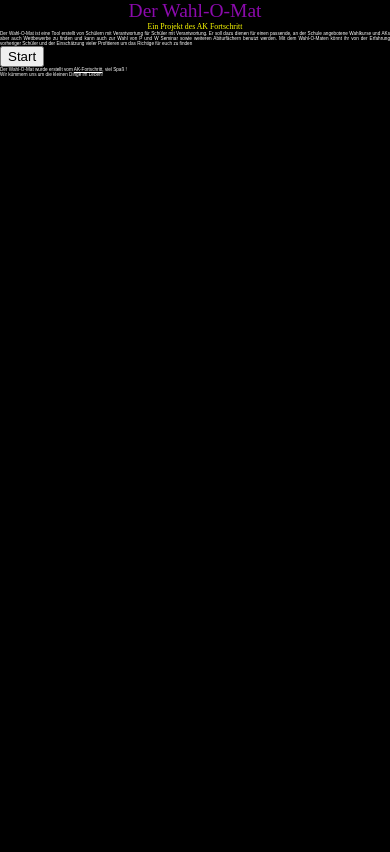
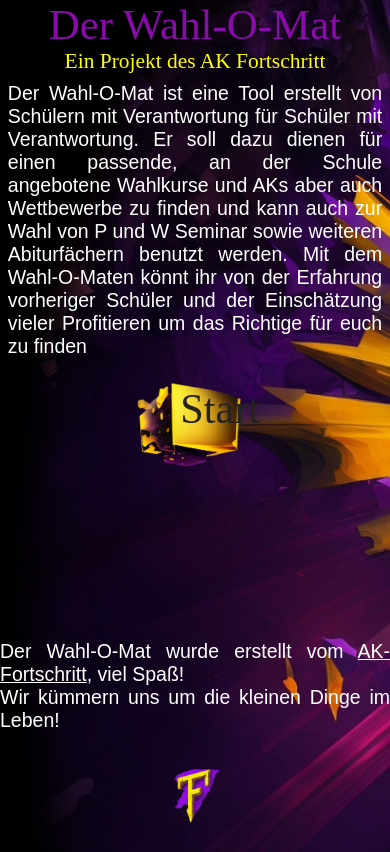
Before and after one commit to AKFortschritt/wahlomat, a React (Create React App) app: page / in a window 390 px wide. Built offline with nearby package versions, Linux system fonts and the light colour scheme.

Commit message:
CSS changes

```diff
--- a/src/App.css
+++ b/src/App.css
@@ -37,12 +37,11 @@
 @import url('https://fonts.googleapis.com/css2?family=Gloock&family=Montserrat:wght@100&display=swap');
 
 body {
-  background-repeat: no-repeat;
   background-color: black;
   font-family: 'Montserrat', sans-serif;
 }
 
-#page, #root {
+#root {
   width: 100%;
   height: 100%;
 }
@@ -71,3 +70,7 @@
   color: #ffffff;
   text-decoration: underline;
 }
+
+a:hover{
+  color: yellow;
+}
--- a/src/pages/HomePage/HomePage.tsx
+++ b/src/pages/HomePage/HomePage.tsx
@@ -10,26 +10,23 @@
 
     const navigate = useNavigate();
 
-    return <div id = "page">
-                <div id="header">
-                    <h1 id="header1">Der Wahl-O-Mat</h1>
-                    <h2 id="header2">Ein Projekt des AK Fortschritt</h2>
-                </div>
-                <div id="content">
-                    <div id="main">
-                        <p id="explanation">Der Wahl-O-Mat ist eine Tool erstellt von Schülern mit Verantwortung für Schüler mit Verantwortung. Er soll dazu dienen für einen passende, an der Schule angebotene Wahlkurse und AKs aber auch Wettbewerbe zu finden und kann auch zur Wahl von P und W Seminar sowie weiteren Abiturfächern benutzt werden. Mit dem Wahl-O-Maten könnt ihr von der Erfahrung vorheriger Schüler und der Einschätzung vieler Profitieren um das Richtige für euch zu finden</p>
-                        <div id="start-container">
-                            <button id="start" className="animate float animate--infinite animate--slow"
-                                onClick = {() =>  navigate("/questions")}>Start</button>
+    return <div id="HPage">
+                <div id="HContent">
+                    <h1>Der Wahl-O-Mat</h1>
+                    <h2>Ein Projekt des AK Fortschritt</h2>
+                    <div id="HMain">
+                        <p>Der Wahl-O-Mat ist eine Tool erstellt von Schülern mit Verantwortung für Schüler mit Verantwortung. Er soll dazu dienen für einen passende, an der Schule angebotene Wahlkurse und AKs aber auch Wettbewerbe zu finden und kann auch zur Wahl von P und W Seminar sowie weiteren Abiturfächern benutzt werden. Mit dem Wahl-O-Maten könnt ihr von der Erfahrung vorheriger Schüler und der Einschätzung vieler Profitieren um das Richtige für euch zu finden</p>
+                        <div id="HStartContainer">
+                            <button id="HStartBtn" className="animate" onClick = {() =>  navigate("/questions")}>Start</button>
                         </div>
                     </div>
-                    <div id="thanks-container">
-                        <p id="thanks">Der Wahl-O-Mat wurde erstellt vom <a href="blank">AK-Fortschritt</a>, viel Spaß ! </p>
+                    <div id="HTanksContainer">
+                        <p>Der Wahl-O-Mat wurde erstellt vom <a href="blank">AK-Fortschritt</a>, viel Spaß!</p>
                         <p>Wir kümmern uns um die kleinen Dinge im Leben!</p>
-                        <div id="fortschritt"></div>
+                        <div id="HFortschritt"></div>
                     </div>
                 </div>
-            </div>
+           </div>
 }
 
 export default HomePage;
--- a/src/pages/HomePage/css/HomePage.css
+++ b/src/pages/HomePage/css/HomePage.css
@@ -1,20 +1,5 @@
-/* Utility classes */
-/*.animate{
-    animation-duration: 1s;
-    animation-fill-mode: both;
-}
-
-.animate.animate--infinite {
-    animation-iteration-count: infinite;
-}
-
-.animate.animate--slow {
-    animation-duration: 4s;
-}
-
-
 /* Animations */
-/*@keyframes float {
+@keyframes float {
     0%{
         transform: translateY(2vh);
     }
@@ -26,72 +11,39 @@
     }
 }
 
-.float{
-    animation-name: float;
-    animation-timing-function: ease-in-out;
-}
-
-
 /* CSS */
-/*body {
+#HPage {
     background-image : url(/src/components/Background2.jpg);
     background-size: contain;
     background-position-x: right;
+    background-repeat: no-repeat;
+    background-color: black;
+    height: 100%;
+    width: 100%;
 }
 
-#root {
-    width: 100%;
-    height: 100%;
-}
-
-#page {
+#HContent {
     width: 60%;
     height: 100%;
     display: flex;
     flex-direction: column;
-    justify-content: flex-start;
     align-items: center;
 }
 
-#header{
-    display: flex;
-    flex-direction: column;
-    justify-content: center;
-    align-items: center;
-}
-
-#content{
-    display: flex;
-    flex-direction: column;
-    justify-content: space-between;
-    align-items: center;
-    margin: 2vw;
-    margin-bottom: 0px;
-    height: 100%;
-}
-
-#main {
+#HMain {
     padding: 2vw;
     display: flex;
     flex-direction: column;
-    justify-content: flex-start;
     align-items: center;
     height: 100%;
 }
 
-#thanks-container{
-    display: flex;
-    flex-direction: column;
-    align-items: center;
-    justify-self: flex-start;
-}
-
-#start-container {
+#HStartContainer {
     height: 100%;
     width: 100%;
 }
 
-#start {
+#HStartBtn {
     width: 60%;
     height: 60%;
     font-size: 5vh;
@@ -107,18 +59,26 @@
     background-size: contain;
     transition: color 0.5s, text-shadow 0.5s;
     margin: 10% 20% 0% 20%;
+    animation-fill-mode: both;
+    animation-duration: 4s;
+    animation-iteration-count: infinite;
+    animation-name: float;
+    animation-timing-function: ease-in-out;
 }
 
-#start:hover {
+#HStartBtn:hover {
     color: #fffcce;
     text-shadow: #8b0aac 1px 0 10px;
 }
 
-a:hover{
-    color: yellow;
+#HTanksContainer {
+    display: flex;
+    flex-direction: column;
+    align-items: center;
+    justify-self: flex-start;
 }
 
-#fortschritt {
+#HFortschritt {
     background-image: url(/src/components/Fortschritt.png);
     background-repeat: no-repeat;
     background-size: contain;
@@ -129,8 +89,8 @@
 }
 
 /* Responsive */
-/*@media (max-width: 1200px) {
-    #page {
+@media (max-width: 1200px) {
+    #HContent {
         width: 70%;
     }
     p {
@@ -138,7 +98,7 @@
     }
 }
 @media (max-width: 1100px) {
-    body {
+    #HPage {
         background-position-x: 400px;
     }
     p {
@@ -146,7 +106,7 @@
     }
 }
 @media (max-width: 1000px) {
-    #page {
+    #HContent {
         width: 80%;
     }
     p {
@@ -154,7 +114,7 @@
     }
 }
 @media (max-width: 800px) {
-    #page {
+    #HContent {
         width: 90%;
     }
     p {
@@ -162,7 +122,7 @@
     }
 }
 @media (max-width: 700px) {
-    #page {
+    #HContent {
         width: 100%;
     }
     p {
@@ -174,17 +134,18 @@
     h2 {
         font-size: 5.5vw;
     }
-    #start {
+    #HStartBtn {
         margin-bottom: 150px;
         padding-left: 15%;
         padding-bottom: 10%;
     }
-    #fortschritt {
+    #HFortschritt {
         height: 100px;
         width: 100px;
     }
-    body {
-        background-position-x: 100px;
+    #HPage {
+        height: auto;
+        background-position-x: -5px;
         background-size: 1000px;
     }
     @keyframes float {
--- a/src/pages/QuestionPage/QuestionPage.tsx
+++ b/src/pages/QuestionPage/QuestionPage.tsx
@@ -7,17 +7,19 @@
 
 const QuestionPage:React.FC<IQuestionSiteProps> = (Props:IQuestionSiteProps):JSX.Element => {
 
-    return <div id="page">
-            <h1>Der Wahl-O-Mat</h1>
-            <h2>Frage 1 von 40</h2>
-            <div id="questions">
-                <p id="question_paragraph">Schwörst du Bruder aufs kleine schwarze Büchlein, dass du kämpfen wirst um Einigkeit und Recht und Fortschritt herbeizuführen?</p>
-                <div id="question_answers">
-                    <button id="yes">Ja</button>
-                    <button id="no">Nein</button>
+    return <div id="QPage">
+                <div id="QContent">
+                    <h1>Der Wahl-O-Mat</h1>
+                    <h2>Frage 1 von 40</h2>
+                    <div id="QMain">
+                        <p id="QParagraph">Schwörst du Bruder aufs kleine schwarze Büchlein, dass du kämpfen wirst um Einigkeit und Recht und Fortschritt herbeizuführen?</p>
+                        <div id="QAnswers">
+                            <button id="QYes">Ja</button>
+                            <button id="QNo">Nein</button>
+                        </div>
+                    </div>
                 </div>
-            </div>
-        </div>
+           </div>
 }
 
 export default QuestionPage;
--- a/src/pages/QuestionPage/css/QuestionPage.css
+++ b/src/pages/QuestionPage/css/QuestionPage.css
@@ -1,12 +1,16 @@
 /* CSS */
-/*body {
+#QPage {
     background-image : url(/src/components/Background4.png);
     background-size: cover;
     background-position-x: center;
     background-position-y: bottom;
+    background-repeat: no-repeat;
+    background-color: black;
+    height: 100%;
+    width: 100%;
 }
 
-#questions {
+#QMain {
     margin: 10vh 10%;
     width: 80%;
     height: 60vh;
@@ -22,17 +26,17 @@
     align-items: center;
 }
 
-#question_paragraph {
+#QParagraph {
     margin: 0 15%;
     font-size: 2.5vh;
     text-align: center;
 }
 
-#question_answers {
+#QAnswers {
     margin-top: 30px;
 }
 
-#yes, #no {
+#QYes, #QNo {
     width: 15vw;
     height: 5vh;
     margin: 0 2vw;
```
